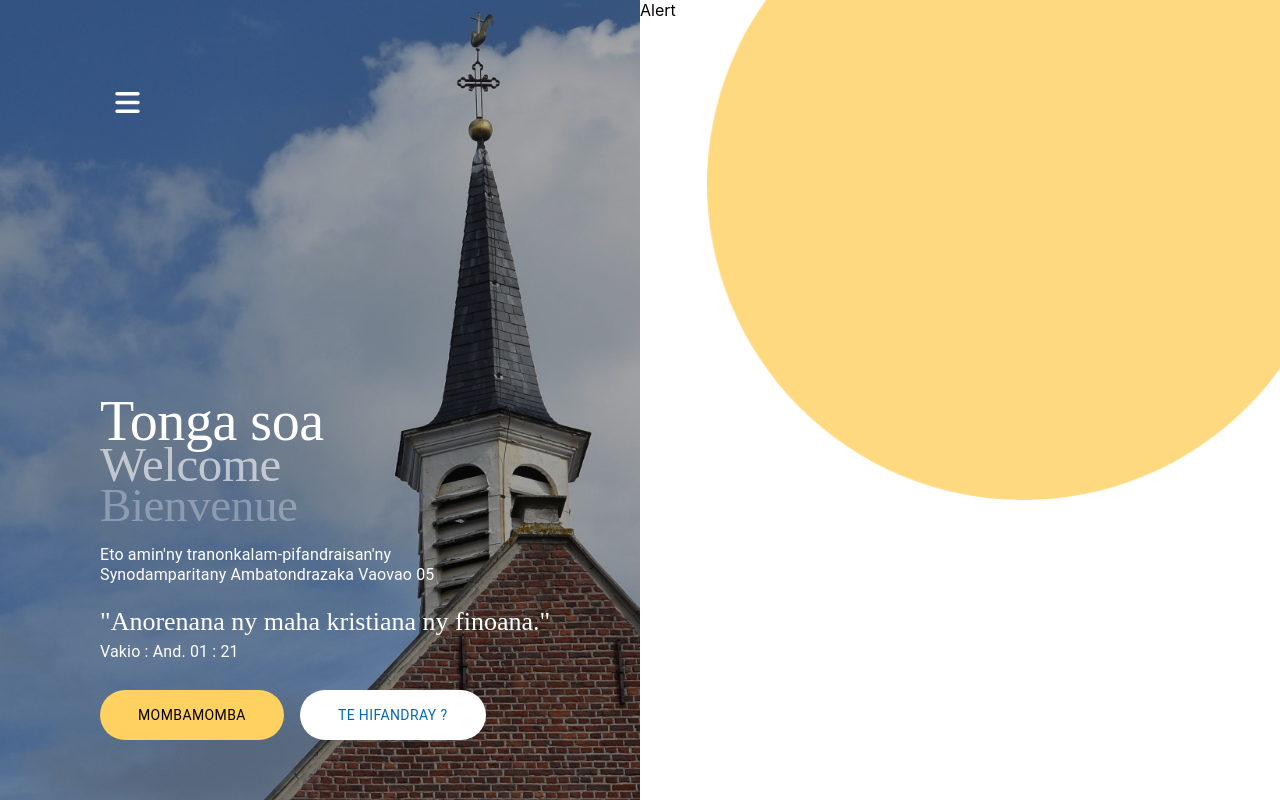
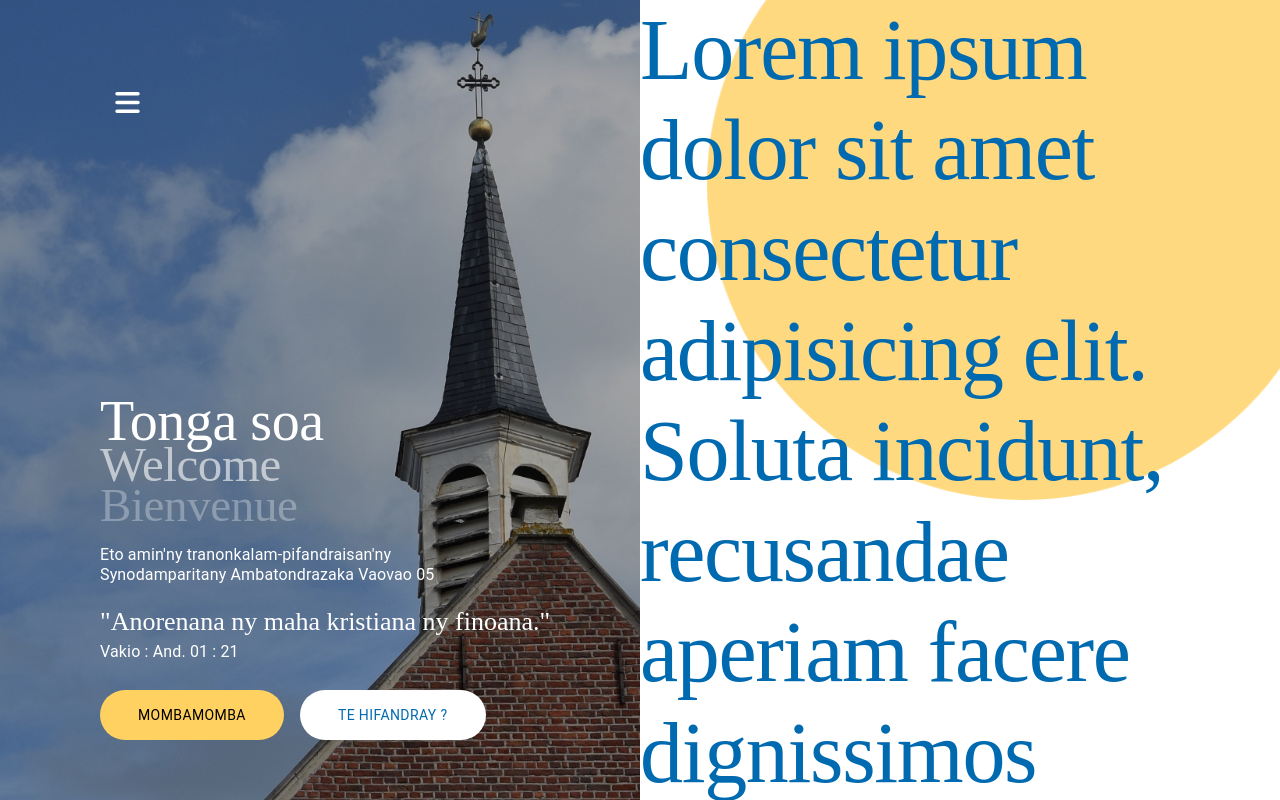
Before and after one commit to Dimby/spav05, a React (Create React App) app in the folder client/: page / in a window 1280 px wide. Built offline with nearby package versions, Linux system fonts and the light colour scheme.

Commit message:
Fix minor bug

```diff
--- a/client/src/Pages/Home.tsx
+++ b/client/src/Pages/Home.tsx
@@ -5,6 +5,7 @@ import Button from '../Components/Button'
 import Verse from '../Components/Verse'
 import Welcome from '../Components/Welcome'
 import BgCircle from '../Assets/bgCircle.png'
+import Title from '../Components/Title'
 
 interface HomeProps {
     onClickHome: () => void
@@ -77,10 +78,10 @@ const Home: FC<HomeProps> = ({ onClickHome }) => {
                     transition={{ duration: 0.3 }}
                 >
                     <Box sx={styles.bgCircle}></Box>
+                </motion.div>
                     <Box sx={styles.rightContent}>
-                        Alert
-                    </Box>
-                </motion.div>
+                    <Title type='h1'>Lorem ipsum dolor sit amet consectetur adipisicing elit. Soluta incidunt, recusandae aperiam facere dignissimos maiores ut rem autem iure esse quidem repellat debitis sit quas! Rerum magni cumque neque suscipit.</Title>
+                </Box>
             </Box>
         </Box>
     )
```
